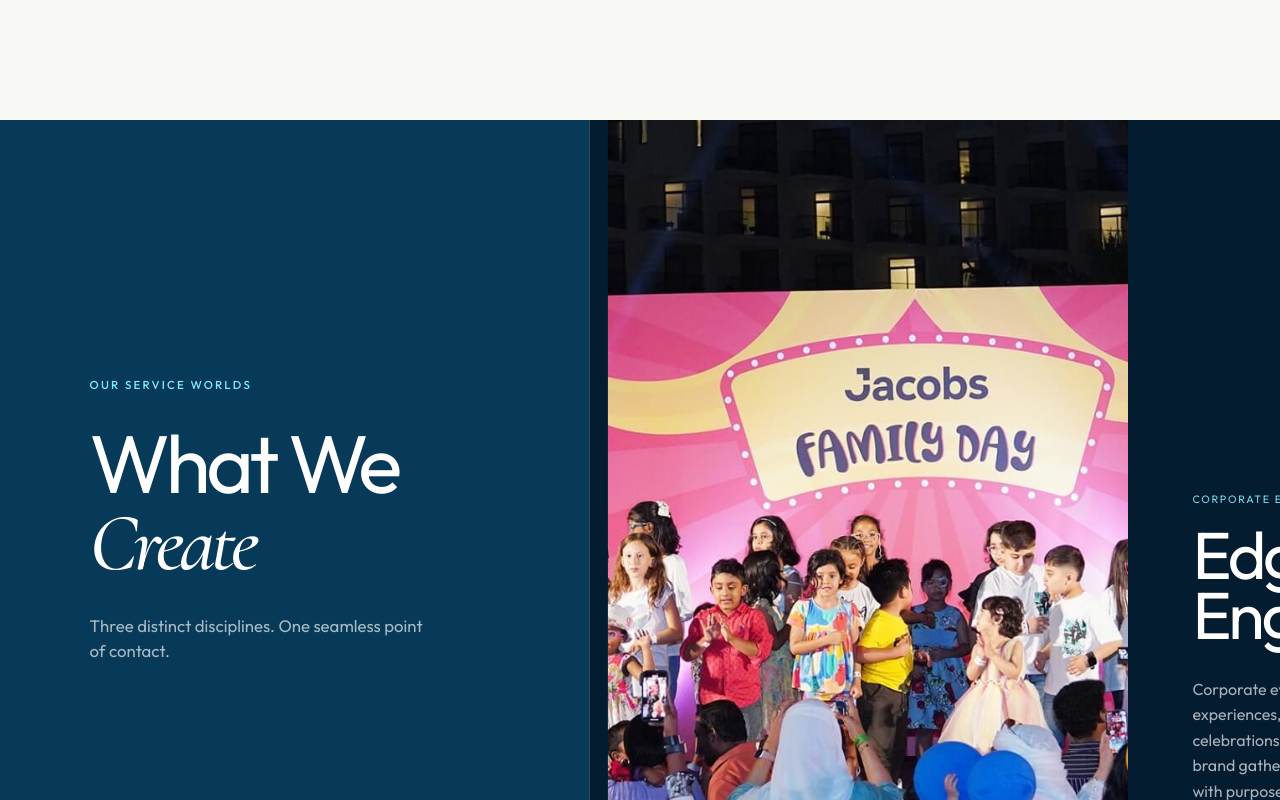
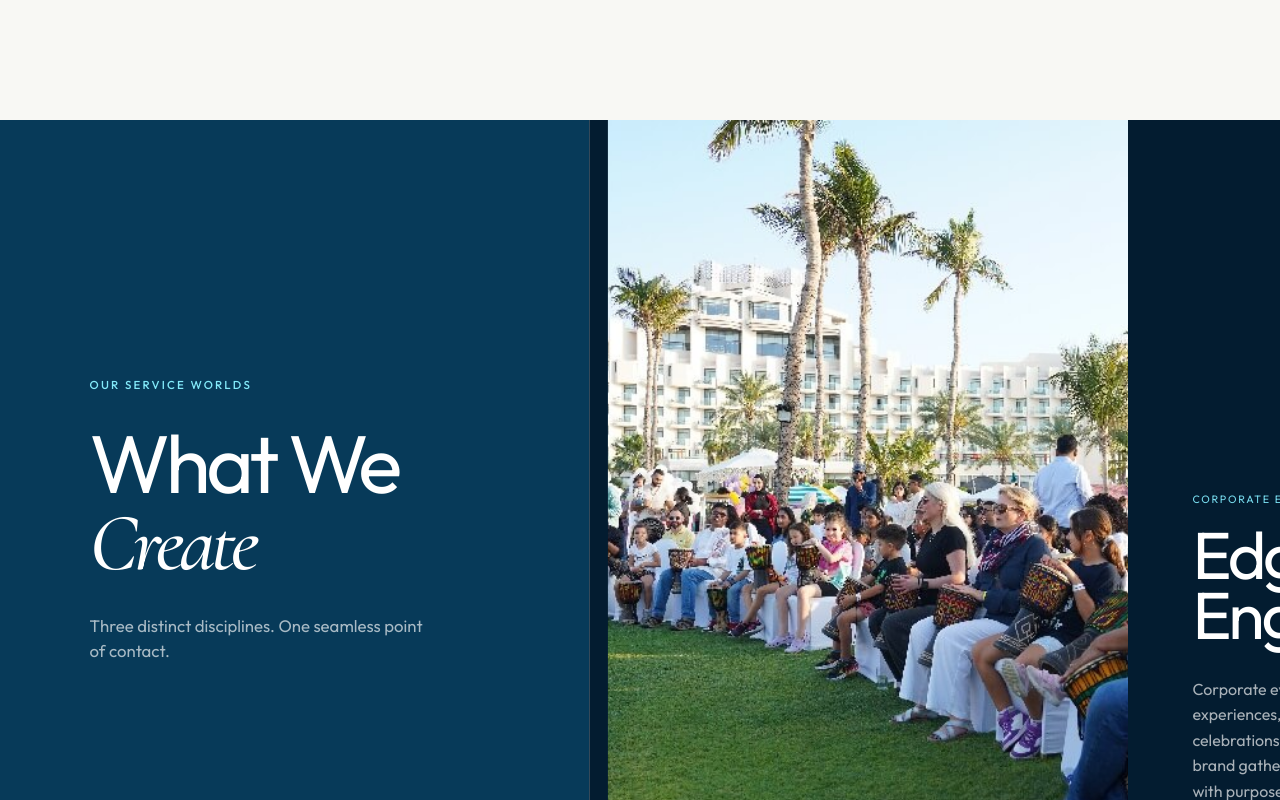
Before and after one commit to rameezwangde/the-edge-events, a React (Vite) app: page / in a window 1280 px wide. Shown: the part 1780-2580 px from the top of the page. Built offline with nearby package versions, Linux system fonts and the light colour scheme.

Commit message:
feat: add ExperienceStatement component and site data configuration

```diff
--- a/src/components/ExperienceStatement.jsx
+++ b/src/components/ExperienceStatement.jsx
@@ -37,7 +37,7 @@ export default function ExperienceStatement() {
 
   return (
     <section className="people section-space">
-      <div className="people-visual"><img src="/images/showcase-1.jpg" alt="Guests sharing a memorable Edge Events experience" width="1600" height="900" loading="lazy" /></div>
+
       <div className="page-shell people-content">
         <div className="people-title"><p className="eyebrow">Built around people</p><h2>Great events are not measured only by scale.<br /><em>They are remembered by how they make people feel.</em></h2></div>
         <div className="flex w-full items-center justify-center py-20 lg:py-0 lg:justify-start lg:-ml-32 min-h-[480px] lg:min-h-0">
--- a/src/data/siteData.js
+++ b/src/data/siteData.js
@@ -14,7 +14,7 @@ export const services = [
     title: 'Edge Engagements',
     descriptor: 'Corporate events',
     copy: 'Corporate events, employee experiences, conferences, celebrations and meaningful brand gatherings — conceived with purpose and delivered without friction.',
-    image: '/images/showcase-1.jpg',
+    image: '/images/service-engagements.jpg',
   },
   {
     number: '02',
```
